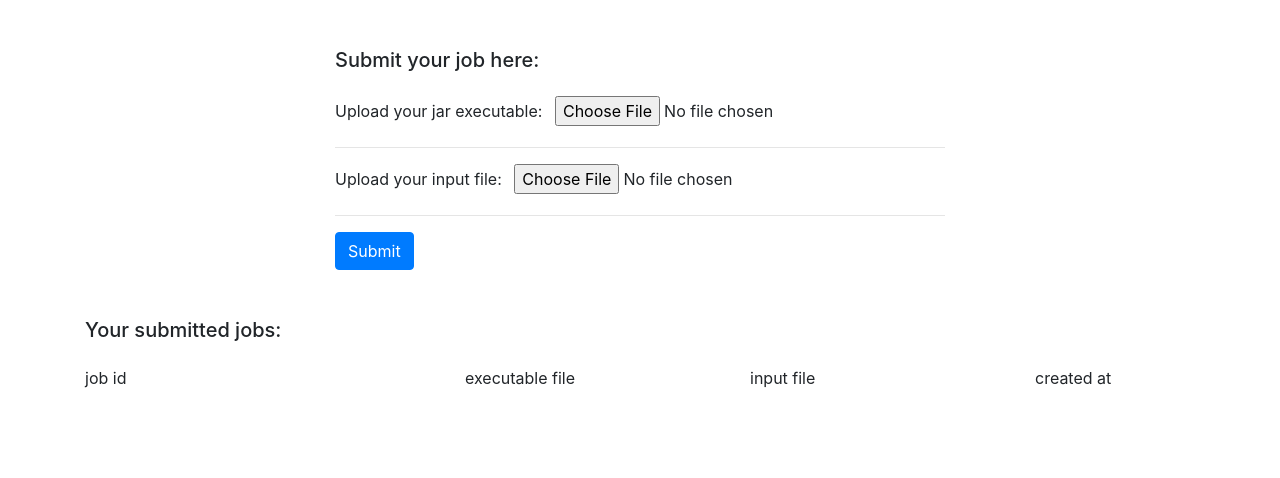
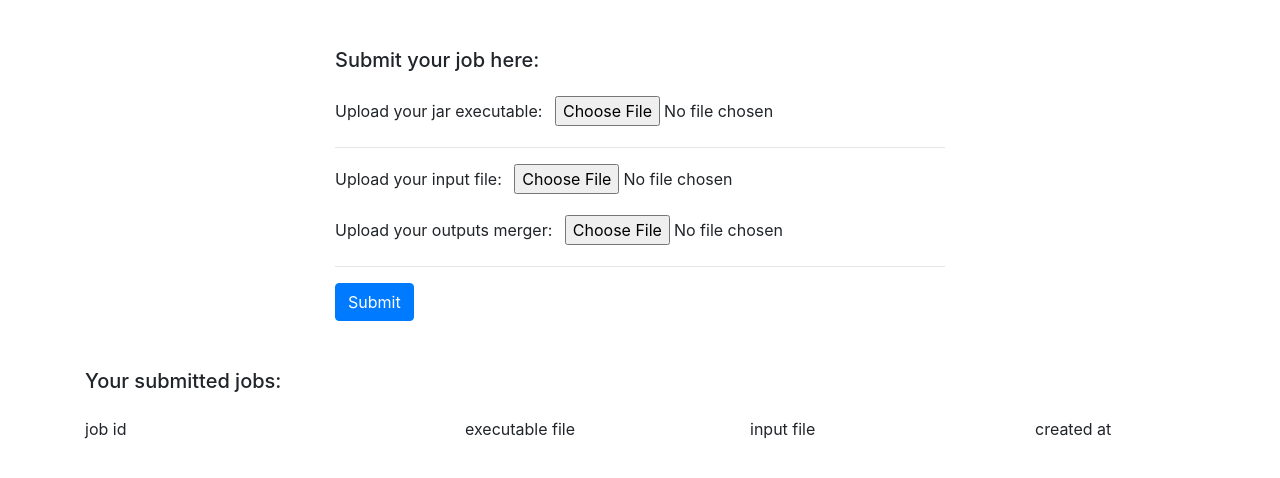
Before and after one commit to amirphl/mdcp-panel, a Django app: page /jobs/ in a window 1280 px wide. Shown: the top 478 px of the page. Run offline with Django 3.2, Linux system fonts and the light colour scheme; the visitor is signed in with stand-in values (Sample User, id 1); data that the repository does not hold is empty; parts of the project's set-up code (start-up, migrations or seed data) failed here and were passed over; some libraries are stand-ins or nearby versions.

Commit message:
feat: Upload outputs merger, Show final result file

```diff
--- a/templates/index.html
+++ b/templates/index.html
@@ -35,6 +35,10 @@
             <div class="form-group mt-3">
               <label class="mr-2">Upload your input file:</label>
               <input type="file" name="input_file" required>
+            </div>
+            <div class="form-group mt-3">
+              <label class="mr-2">Upload your outputs merger:</label>
+              <input type="file" name="outputs_merger" required>
             </div>
             <hr>
             <button type="submit" class="btn btn-primary">Submit</button>
--- a/templates/job.html
+++ b/templates/job.html
@@ -30,6 +30,9 @@
             {% else %}
                 <div class="mt-2"><a href="{{ executable.url }}">click to download executable</a></div>
                 <div class="mt-2"><a href="{{ input_file.url }}">click to download input file</a></div>
+                {% if final_result %}
+                    <div class="mt-2"><a href="{{ final_result }}">click to download final result</a></div>
+                {% endif%}
                 {% if not partial_results %}
                     <h1>Job is in progress, please wait for the output(s) to become ready ...</h1>
                     <h1>You should refresh the page to see new results.</h1>
```
